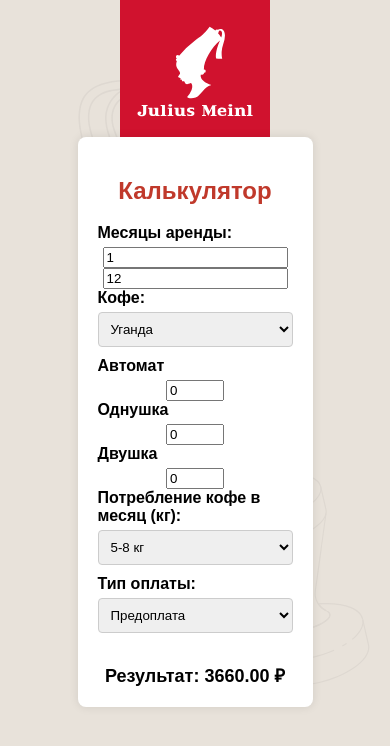
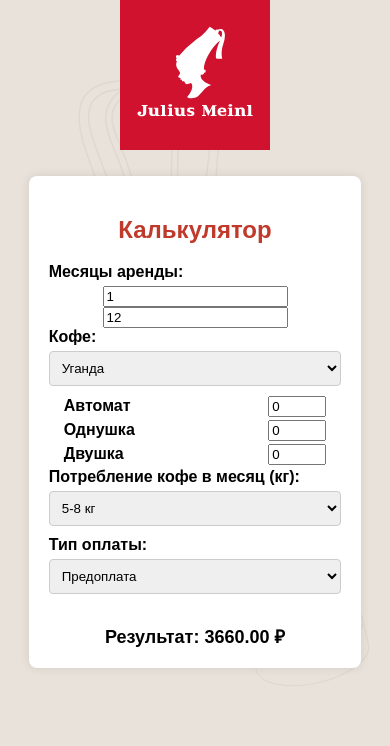
Before and after one commit to blankyet/juliusmeinlcalc, a plain HTML site: page index.html in a window 390 px wide. Drawn offline with Linux system fonts and the light colour scheme.

Commit message:
Fixes mobile screen

```diff
--- a/index.html
+++ b/index.html
@@ -28,7 +28,7 @@
 
   @media (max-width: 1200px) {
     .calculator-container {
-      width: 50%; /* Mobile width */
+      width: 75%; /* Mobile width */
     }
   }
 
```
